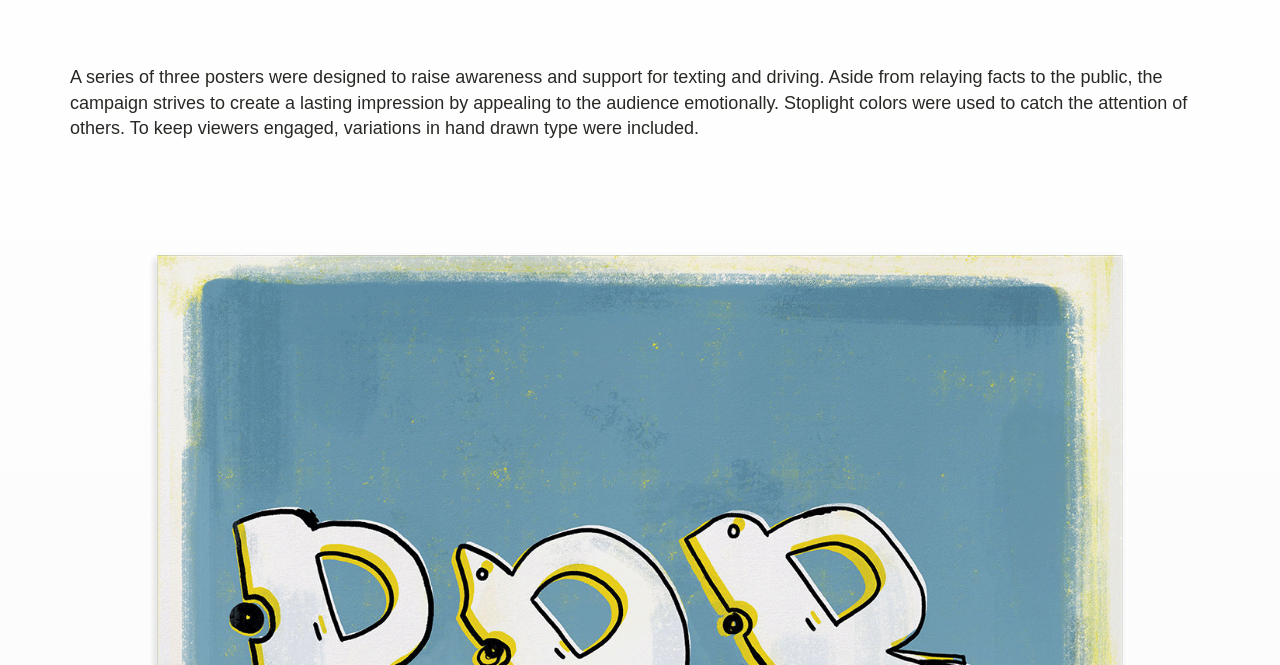
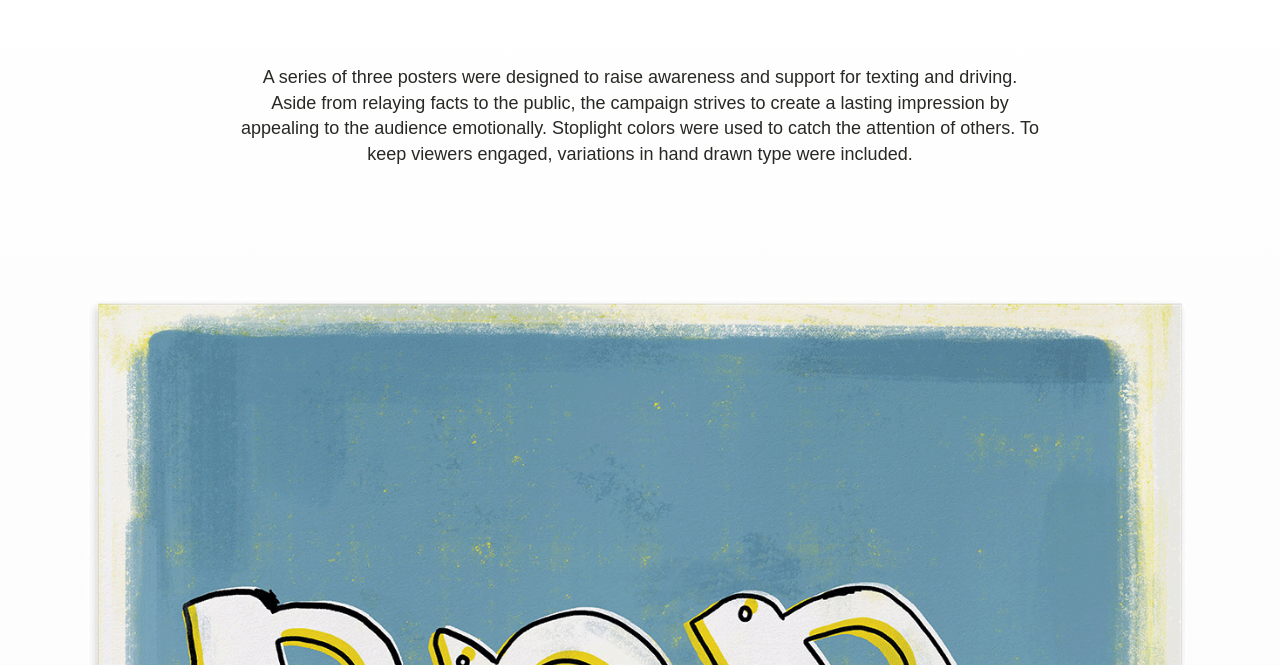
Before and after one commit to monicatn/texting-campaign, a plain HTML site: page index.html in a window 1280 px wide. Shown: the part 135-800 px from the top of the page. Drawn offline with Linux system fonts and the light colour scheme; a script that the page names is missing.

Commit message:
Remove container and add change width of project description

```diff
--- a/css/style.css
+++ b/css/style.css
@@ -381,7 +381,9 @@ ol.type li a:hover {
 }
 .project-description {
 	font-size: 18px;
-	margin-bottom: 30px;
+	margin: 0 auto 45px auto;
+    max-width: 800px;
+    text-align: center;
 }
 .project-img {
 	height: auto;
--- a/index.html
+++ b/index.html
@@ -57,7 +57,6 @@
 </div>
 <!-- Portfolio Section -->
 <div id="portfolio">
-  <div class="container">
     <div class="section-title text-center center">
       <h2>Don't Text and Drive Campaign</h2>
     </div>
@@ -65,7 +64,6 @@
     <img class="project-img" src="img/illustration1_1.png">
     <img class="project-img" src="img/illustration1_2.png">
     <img class="project-img" src="img/illustration1_3.png">
-  </div>
 </div>
 <!-- Contact Section -->
 <div id="contact" class="text-center">
```
